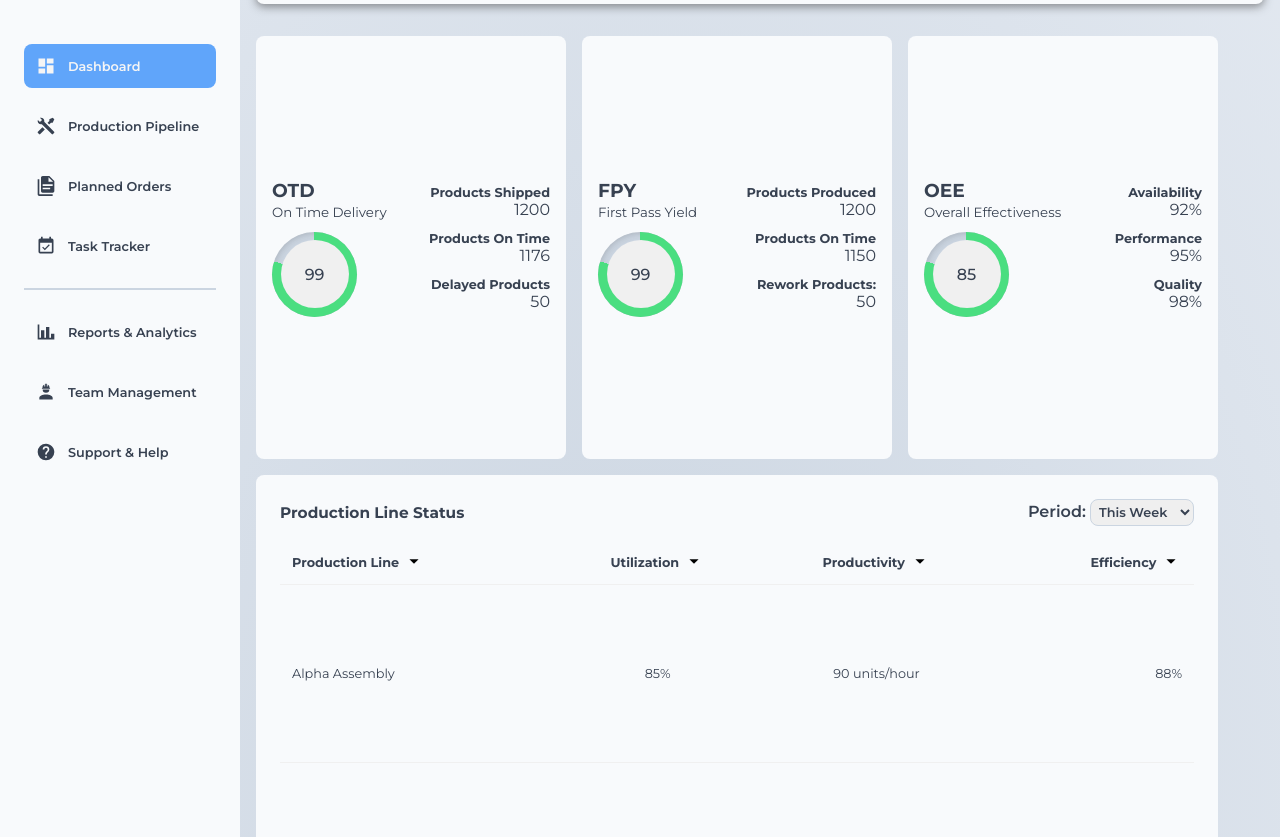
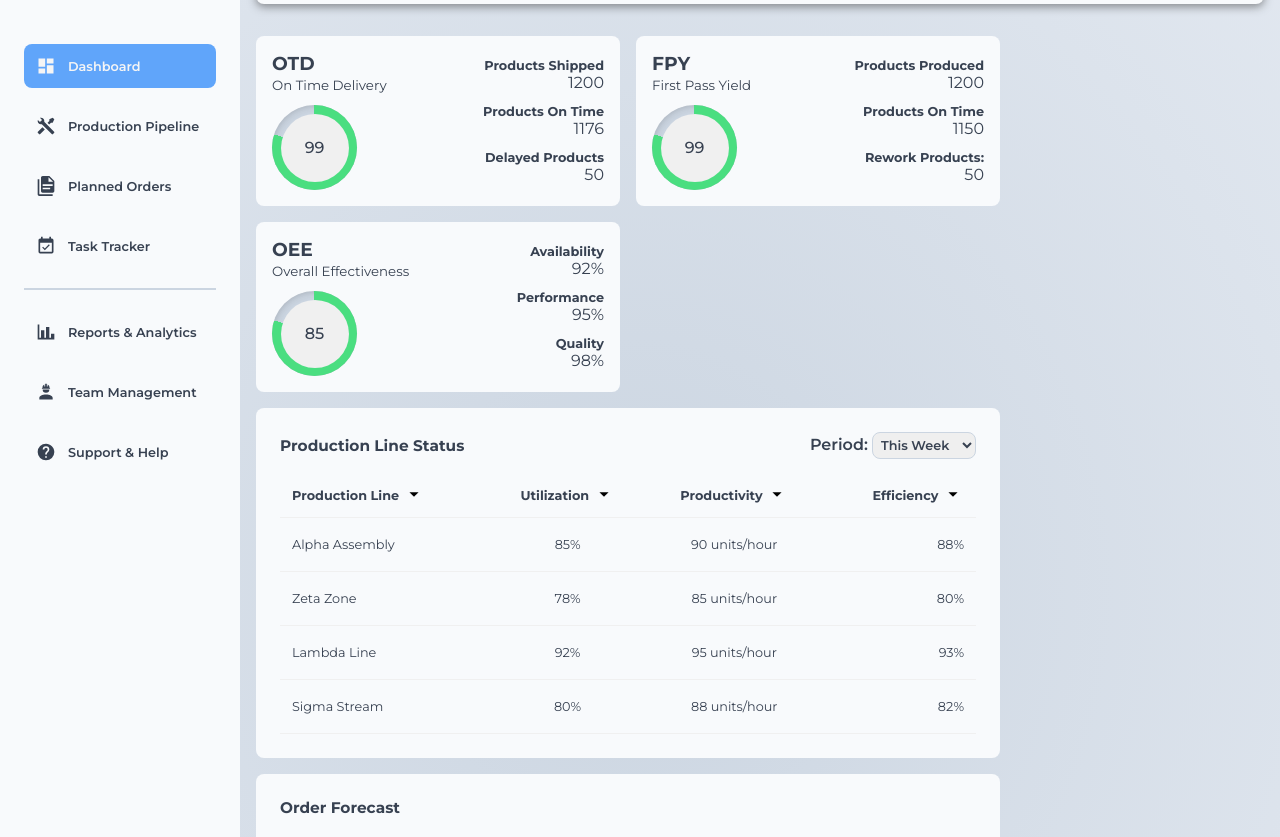
Before and after one commit to hammerztein/dashboard, a plain HTML site: page index.html in a window 1280 px wide. Shown: the part 90-927 px from the top of the page. Drawn offline with Linux system fonts and the light colour scheme.

Commit message:
Add extra shades of colors in CSS variables. Adjust sizing of tracks to make everything fit on smaller screens. Style production chart section.

```diff
--- a/styles.css
+++ b/styles.css
@@ -6,10 +6,15 @@
 	--bg-slate-500: #64748b;
 	--success-400: #4ade80;
 	--success-700: #15803d;
+	--accent-400: #fbbf24;
+	--accent-700: #b45309;
+	--alert-400: #f87171;
+	--alert-700: #b91c1c;
+	--primary-400: #60a5fa;
+	--primary-700: #1d4ed8;
 	--txt-gray-100: #f5f5f5;
 	--txt-gray-500: #6b7280;
 	--txt-gray-700: #374151;
-	--primary-400: #60a5fa;
 	--spacing-s: 0.5rem;
 	--spacing-m: 0.75rem;
 	--spacing-l: 1rem;
@@ -290,7 +295,7 @@
 
 .main .main-section {
 	display: grid;
-	grid-template-rows: 1fr 2fr 1fr;
+	grid-template-rows: auto minmax(auto, 350px) minmax(350px, auto);
 	gap: var(--spacing-l);
 }
 
@@ -298,7 +303,7 @@
 .main-section .kpi {
 	display: grid;
 	gap: var(--spacing-l);
-	grid-template-columns: repeat(3, minmax(310px, 1fr));
+	grid-template-columns: repeat(auto-fit, minmax(310px, 1fr));
 }
 
 .kpi .card {
@@ -368,7 +373,8 @@
 }
 
 /* Production section */
-.main-section .production {
+.main-section .production,
+.main-section .chart {
 	background-color: var(--bg-slate-50);
 	border-radius: 0.5rem;
 	padding: var(--spacing-xl);
@@ -376,14 +382,16 @@
 	grid-template-rows: auto 1fr;
 }
 
-.production header {
+.production header,
+.chart header {
 	display: flex;
 	align-items: center;
 	justify-content: space-between;
 	margin-bottom: var(--spacing-m);
 }
 
-.production header h3 {
+.production header h3,
+.chart header h3 {
 	font-size: var(--font-m);
 }
 
@@ -399,6 +407,7 @@
 	border: 1px solid var(--bg-slate-300);
 }
 
+/* Production table */
 .production-table {
 	width: 100%;
 	border-collapse: collapse;
@@ -443,3 +452,8 @@
 .production-table tbody tr:hover {
 	background-color: var(--bg-slate-300);
 }
+
+/* Production chart */
+.chart .chart-wrapper {
+	margin: 0 auto;
+}
```
